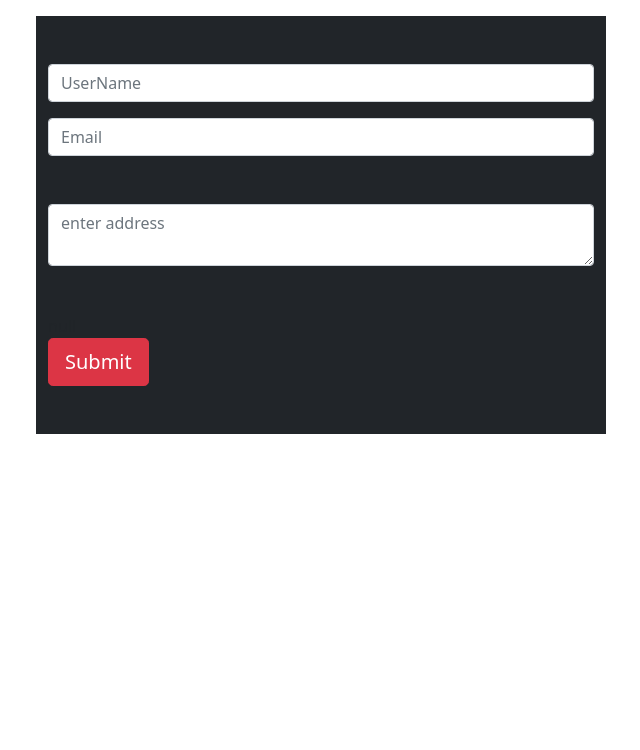
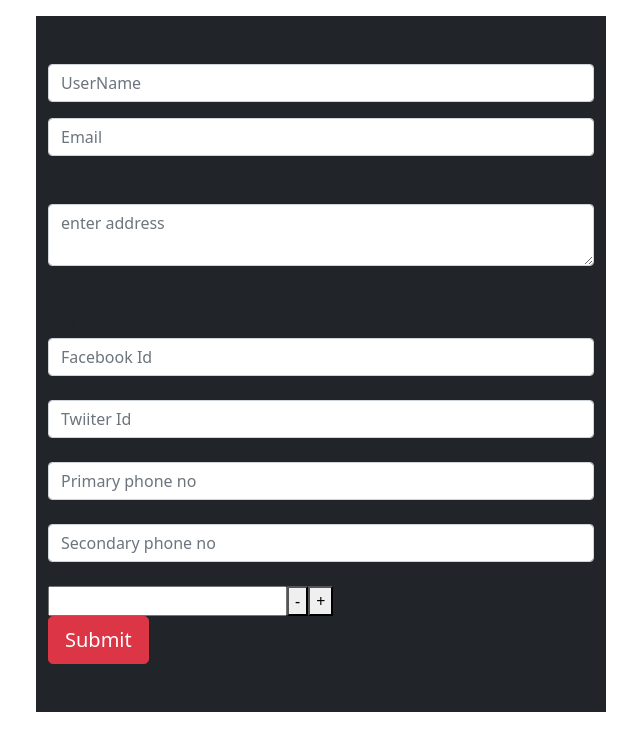
Before and after one commit to SourabhSharma-chicmic/Formik, a React (Create React App) app: page / in a window 1280 px wide. Shown: the top 750 px of the page, without its empty margins (129-769 px from the left). Built offline with nearby package versions, Linux system fonts and the light colour scheme.

Commit message:
dynamic array
dyanmcic array contraol added we can add as much number user want and also remove number while filling form dynmmaicly

```diff
--- a/src/Components/RegistrationForm.js
+++ b/src/Components/RegistrationForm.js
@@ -1,13 +1,18 @@
 import Button from "./Atoms/Button";
-import { Formik, Field, ErrorMessage, Form } from "formik";
+import { Formik, Field, ErrorMessage, Form, FieldArray } from "formik";
 import * as Yup from "yup";
 import ErrorComponent from "./Atoms/ErrorComponent";
-
 
 const initialValues = {
   userName: "",
   email: "",
   address: "",
+  social: {
+    facebook: "",
+    twitter: "",
+  },
+  phone: ["", ""],
+  phNumbers: [""],
 };
 
 const onSubmit = (values) => {
@@ -34,14 +39,14 @@ const RegistrationForm = () => {
               placeholder="UserName"
               name="userName"
             />
-            <ErrorMessage name="userName" component={ErrorComponent }/>
+            <ErrorMessage name="userName" component={ErrorComponent} />
             <Field
               className="form-control mb-5 mt-3 "
               placeholder="Email"
               name="email"
             />
-            <ErrorMessage name="email" component={ErrorComponent }/>
-              {/* {(error) => <ErrorComponent error={error} />} */}
+            <ErrorMessage name="email" component={ErrorComponent} />
+            {/* {(error) => <ErrorComponent error={error} />} */}
             {/* </ErrorMessage> */}
 
             <Field name="address">
@@ -65,6 +70,57 @@ const RegistrationForm = () => {
               }}
             </Field>
             <br />
+            <Field
+              name="social.facebook"
+              placeholder="Facebook Id"
+              className="form-control"
+            />
+
+            <br />
+            <Field
+              name="social.twitter"
+              placeholder="Twiiter Id"
+              className="form-control"
+            />
+
+            <br />
+            <Field
+              name="phone[0]"
+              placeholder="Primary phone no"
+              className="form-control"
+            />
+
+            <br />
+            <Field
+              name="phone[1]"
+              placeholder="Secondary phone no"
+              className="form-control"
+            />
+
+            <br />
+            <FieldArray name="phNumbers">
+              {(fieldArrayProp) => {
+                const { push, remove, form } = fieldArrayProp;
+                const { values } = form;
+                const { phNumbers } = values;
+
+                return (
+                  <>
+                    {phNumbers.map((phnumber, index) => {
+                      return (
+                        <div key={index}>
+
+                          <Field name={`phNumbers[${index}]`} />
+                          <button type='button' onClick={()=>{remove(index)}}>-</button>
+                          <button type='button' onClick={()=>{push('')}}>+</button>
+                        </div>
+                      );
+                    })}
+                  </>
+                );
+              }}
+            </FieldArray>
+
             <Button type="submit" className="btn btn-danger btn-lg mb-5">
               Submit
             </Button>
```
